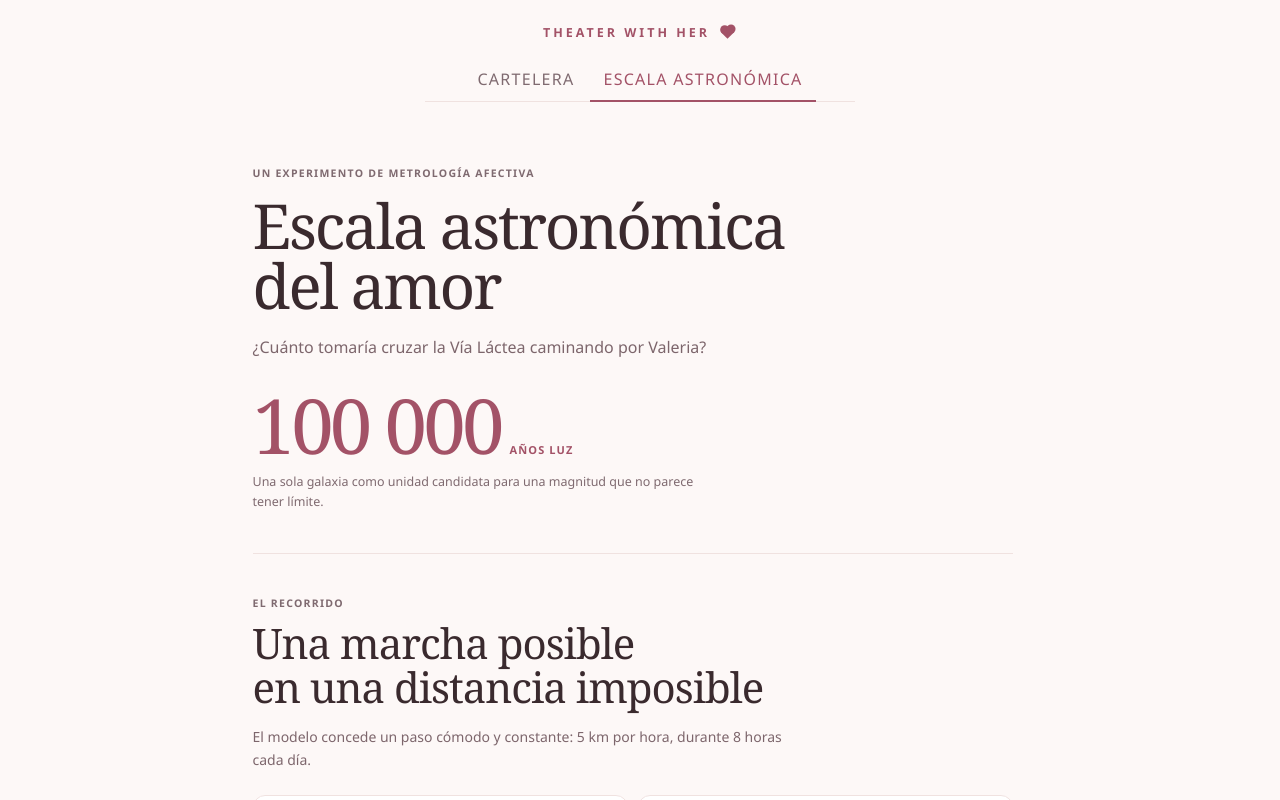
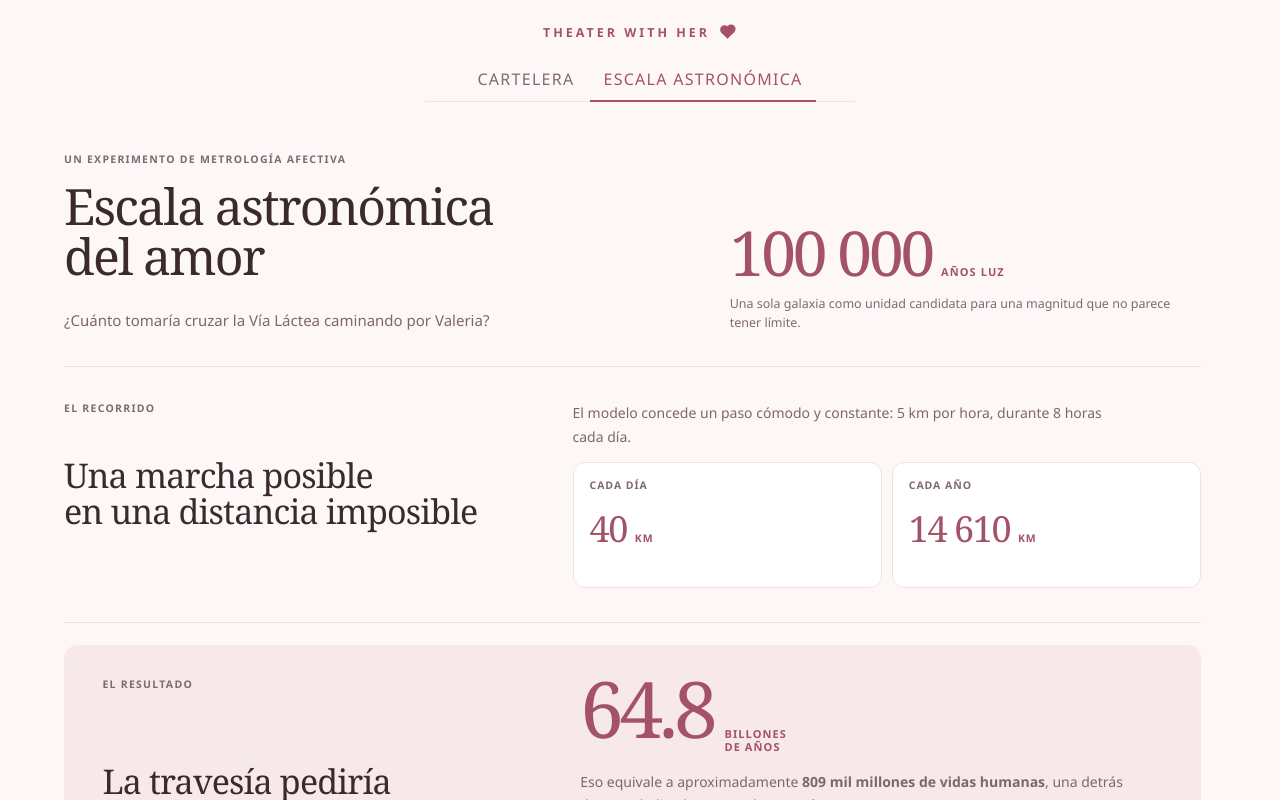
Before and after one commit to Raxcsu/cartelera-teatro-lima, a website: page index.html in a window 1280 px wide. Both pictures are taken after a click on the link "ESCALA ASTRONÓMICA". Drawn offline with nearby package versions, Linux system fonts and the light colour scheme.

Commit message:
style: aprovecha toda la pantalla en la vista astronomica

```diff
--- a/styles.css
+++ b/styles.css
@@ -286,36 +286,36 @@ body{background:var(--bg);color:var(--ink);font-family:var(--sans);
    La nueva vista no intenta competir con un afiche ni ilustrar el cosmos.
    El contraste entre cifras sobrias y aire en la composición hace que la
    distancia se sienta sin importar activos externos o un efecto llamativo. */
-.app.escala{max-width:820px;padding:30px 20px 56px}
-.escala-articulo{max-width:760px;margin:0 auto}
-.escala-portada{padding:28px 0 42px;border-bottom:1px solid var(--line)}
+.app.escala{max-width:820px;padding:24px 20px 48px}
+.escala-articulo{max-width:1180px;margin:0 auto}
+.escala-portada{padding:24px 0 36px;border-bottom:1px solid var(--line)}
 .escala-kicker{font:600 10.5px/1.4 var(--sans);letter-spacing:.12em;
   text-transform:uppercase;color:var(--ink3)}
 .escala h2,.escala h3{font-family:var(--serif);font-weight:400}
-.escala h2{font-size:clamp(37px,9vw,62px);line-height:.98;letter-spacing:-.035em;
+.escala h2{font-size:clamp(34px,6vw,50px);line-height:1;letter-spacing:-.035em;
   margin-top:14px}
-.escala-intro{max-width:480px;margin-top:19px;font-size:16px;line-height:1.55;color:var(--ink2)}
-.escala-distancia{display:flex;align-items:baseline;gap:9px;margin-top:31px;color:var(--accent)}
-.escala-distancia strong{font:400 clamp(42px,11vw,76px)/.9 var(--serif);letter-spacing:-.05em}
+.escala-intro{max-width:500px;margin-top:17px;font-size:15px;line-height:1.6;color:var(--ink2)}
+.escala-distancia{display:flex;align-items:baseline;gap:9px;margin-top:27px;color:var(--accent)}
+.escala-distancia strong{font:400 clamp(40px,7vw,62px)/.9 var(--serif);letter-spacing:-.05em}
 .escala-distancia span{font:600 11px/1.2 var(--sans);letter-spacing:.1em;text-transform:uppercase}
 .escala-apunte{max-width:470px;margin-top:13px;font-size:12.5px;line-height:1.55;color:var(--ink3)}
-.travesia,.resultado,.veredicto,.escala-cierre,.paper{padding:42px 0;border-bottom:1px solid var(--line)}
-.escala h3{font-size:clamp(27px,6.7vw,42px);line-height:1.05;letter-spacing:-.025em;margin-top:10px}
+.travesia,.resultado,.veredicto,.escala-cierre,.paper{padding:36px 0;border-bottom:1px solid var(--line)}
+.escala h3{font-size:clamp(25px,4.2vw,34px);line-height:1.08;letter-spacing:-.025em;margin-top:9px}
 .travesia>p:not(.escala-kicker),.resultado>p:not(.escala-kicker):not(.cifra-principal),
 .veredicto>p:not(.escala-kicker):not(.formula):not(.formula-explicacion),
 .escala-cierre>p:not(.escala-kicker){max-width:550px;margin-top:16px;font-size:14px;line-height:1.65;color:var(--ink2)}
 .hitos{display:grid;grid-template-columns:repeat(2,minmax(0,1fr));gap:10px;margin-top:24px}
 .hito{min-height:126px;padding:16px;border:1px solid var(--line);border-radius:12px;background:var(--surface)}
 .hito dt{font:600 10.5px/1.3 var(--sans);letter-spacing:.09em;text-transform:uppercase;color:var(--ink3)}
-.hito dd{margin-top:21px;font:400 clamp(27px,6vw,40px)/.9 var(--serif);letter-spacing:-.04em;color:var(--accent)}
+.hito dd{margin-top:21px;font:400 clamp(27px,4vw,36px)/.9 var(--serif);letter-spacing:-.04em;color:var(--accent)}
 .hito dd span{font:600 10.5px/1 var(--sans);letter-spacing:.08em;text-transform:uppercase}
 .resultado{background:var(--accent-bg);border:0;border-radius:14px;margin:28px -8px;padding:38px 22px}
 .cifra-principal{display:flex;align-items:baseline;gap:11px;margin-top:18px;color:var(--accent)}
-.cifra-principal{font:400 clamp(58px,15vw,104px)/.8 var(--serif);letter-spacing:-.065em}
+.cifra-principal{font:400 clamp(50px,8.5vw,78px)/.82 var(--serif);letter-spacing:-.055em}
 .cifra-principal span{font:600 11px/1.25 var(--sans);letter-spacing:.1em;text-transform:uppercase}
 .veredicto{padding-top:54px}
-.veredicto h3{font-size:clamp(33px,8vw,50px)}
-.formula{margin-top:27px;font:400 clamp(55px,14vw,90px)/.8 var(--serif);letter-spacing:.02em;color:var(--accent)}
+.veredicto h3{font-size:clamp(29px,4.6vw,38px)}
+.formula{margin-top:24px;font:400 clamp(48px,7vw,66px)/.82 var(--serif);letter-spacing:.02em;color:var(--accent)}
 .formula-explicacion{font-size:12.5px!important;color:var(--ink3)!important;margin-top:12px!important}
 .escala-cierre{border-bottom:0;padding-bottom:48px}
 .escala-cierre h3{max-width:600px}
@@ -323,7 +323,7 @@ body{background:var(--bg);color:var(--ink);font-family:var(--sans);
 .paper-cabecera{display:flex;align-items:flex-start;justify-content:space-between;gap:16px;margin-bottom:18px}
 .paper h3{font-size:23px;line-height:1.1;margin-top:7px}
 .paper-cabecera .btn{flex:0 0 auto}
-.lector-pdf{display:block;width:100%;height:72dvh;min-height:530px;border:1px solid var(--hair);border-radius:8px;background:var(--bg)}
+.lector-pdf{display:block;width:100%;height:72dvh;min-height:520px;border:1px solid var(--hair);border-radius:8px;background:var(--bg)}
 .lector-pdf p{padding:24px;font-size:13.5px;line-height:1.6;color:var(--ink2)}
 .lector-pdf a{color:var(--accent)}
 
@@ -386,11 +386,44 @@ body{background:var(--bg);color:var(--ink);font-family:var(--sans);
   .sitio{padding:20px 28px 14px}
   .app{max-width:1320px;width:100%;flex:1;min-height:0;padding:0 28px 24px}
   .pestanas{margin-top:16px}
-  /* La cartelera es una aplicación de alto fijo; esta lectura necesita
-     recorrer su propio documento sin hacer crecer el body fuera del viewport. */
-  .app.escala{max-width:920px;overflow-y:auto;padding:30px 32px 46px;scrollbar-gutter:stable}
-  .escala-portada{padding-top:20px}
-  .lector-pdf{height:760px}
+  /* La cartelera es una aplicación de alto fijo; esta lectura usa todo el
+     ancho disponible y recorre su propio documento dentro del viewport. */
+  .app.escala{max-width:none;overflow-y:auto;
+    padding:18px clamp(32px,5vw,72px) 32px;scrollbar-gutter:stable}
+  .escala-articulo{width:100%}
+  .escala-portada{display:grid;grid-template-columns:minmax(0,1.1fr) minmax(320px,.9fr);
+    grid-template-rows:auto auto auto;column-gap:clamp(48px,7vw,96px);align-items:end;
+    padding:18px 0 34px}
+  .escala-portada>.escala-kicker{grid-column:1/-1;grid-row:1}
+  .escala-portada>h2{grid-column:1;grid-row:2}
+  .escala-portada>.escala-intro{grid-column:1;grid-row:3}
+  .escala-portada>.escala-distancia{grid-column:2;grid-row:2;margin-top:0}
+  .escala-portada>.escala-apunte{grid-column:2;grid-row:3}
+
+  .travesia,.resultado,.veredicto,.escala-cierre{display:grid;
+    grid-template-columns:minmax(260px,.8fr) minmax(420px,1.2fr);
+    column-gap:clamp(48px,7vw,96px);align-items:start;padding:34px 0}
+  .travesia>.escala-kicker,.resultado>.escala-kicker,
+  .veredicto>.escala-kicker,.escala-cierre>.escala-kicker{grid-column:1;grid-row:1}
+  .travesia>h3,.resultado>h3,.veredicto>h3,.escala-cierre>h3{grid-column:1;grid-row:2}
+  .travesia>p:not(.escala-kicker){grid-column:2;grid-row:1;margin-top:0}
+  .travesia>.hitos{grid-column:2;grid-row:2;margin-top:14px}
+
+  .resultado{margin:22px 0;padding:32px clamp(24px,3vw,40px)}
+  .resultado>.cifra-principal{grid-column:2;grid-row:1;margin-top:0}
+  .resultado>p:not(.escala-kicker):not(.cifra-principal){grid-column:2;grid-row:2}
+
+  .veredicto{padding-top:38px}
+  .veredicto>p:not(.escala-kicker):not(.formula):not(.formula-explicacion){grid-column:2;grid-row:1;margin-top:0}
+  .veredicto>.formula{grid-column:2;grid-row:2;margin-top:10px}
+  .veredicto>.formula-explicacion{grid-column:2;grid-row:3}
+
+  .escala-cierre{padding-bottom:38px}
+  .escala-cierre>p:not(.escala-kicker){grid-column:2;grid-row:1/3;
+    align-self:center;margin-top:0}
+
+  .paper{padding:22px;margin-top:0}
+  .lector-pdf{height:calc(100dvh - 180px);min-height:560px;max-height:900px}
 
   /* La clase `pantalla` la pone pintarEsqueleto(). Los estados de cartelera
      vencida y de error reemplazan todo #app y por eso NO la heredan: siguen
```
